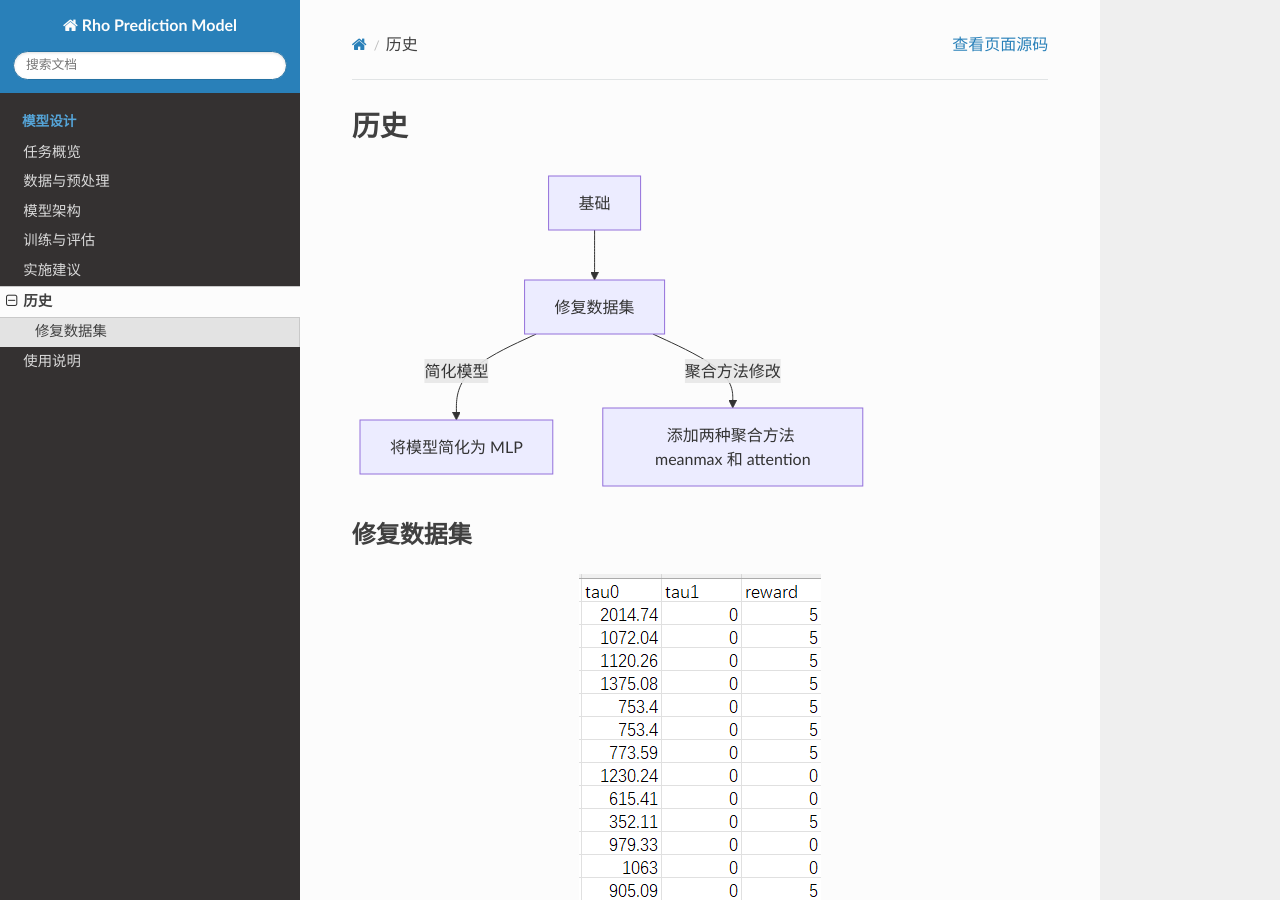
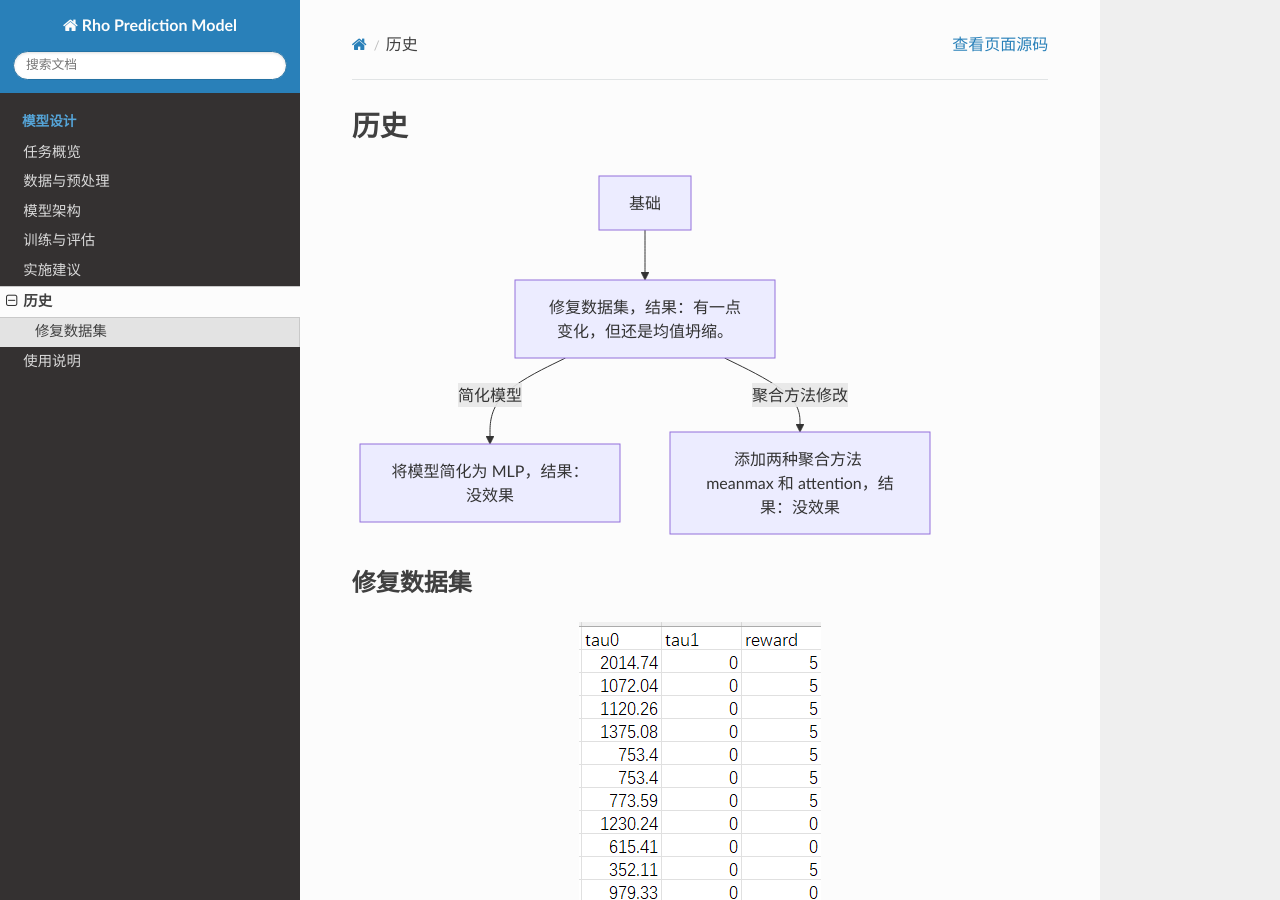
Before and after one commit to Kiltefox/research-docs, a Sphinx documentation site: the page built from docs/source/history.rst, in a window 1280 px wide and 900 px high. Built offline with Sphinx 7.4.7 and the Read the Docs theme 3.1.0, drawn with Linux system fonts in a browser that asks for light colours.

Commit message:
fix：文字修改

```diff
--- a/docs/source/history.rst
+++ b/docs/source/history.rst
@@ -5,9 +5,9 @@
 
    graph TD
       base["基础"]
-      fix["修复数据集"]
-      mlp["将模型简化为 MLP"]
-      methods["添加两种聚合方法 meanmax 和 attention"]
+      fix["修复数据集，结果：有一点变化，但还是均值坍缩。"]
+      mlp["将模型简化为 MLP，结果：没效果"]
+      methods["添加两种聚合方法 meanmax 和 attention，结果：没效果"]
 
       base --> fix
       fix -->|"简化模型"| mlp
```
